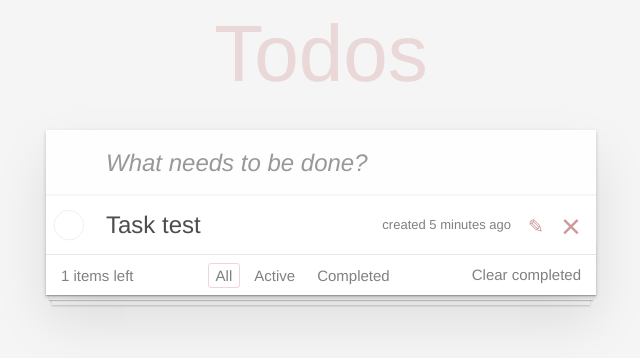
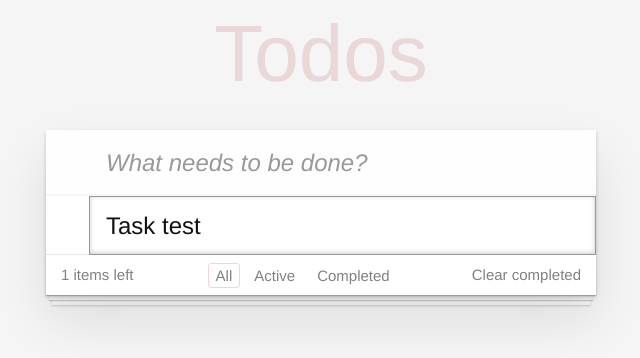
Before and after one commit to Sawatary/todolist_v2, a React (Vite) app: page / in a window 1280 px wide. Both pictures are taken after a click on the button 855 px from the left and 226 px from the top of the page. Shown: the top 358 px of the page, without its empty margins (319-959 px from the left). Built offline with nearby package versions, Linux system fonts and the light colour scheme.

Commit message:
Editing Task

```diff
--- a/src/App.jsx
+++ b/src/App.jsx
@@ -39,11 +39,22 @@ export default class App extends Component {
     }));
   };
 
+  editItem = (id, text) => {
+    this.setState(({ items }) => ({
+      items: items.map((item) => (item.id === id ? { ...item, body: text } : item)),
+    }));
+  };
+
   render() {
     return (
       <div className="todo-app">
         <NewTaskForm onTaskAdd={this.addTask.bind(this)} />
-        <TaskList todos={this.state.items} onDelete={this.deleteTask} onToggle={this.toggleTask} />
+        <TaskList
+          todos={this.state.items}
+          onDelete={this.deleteTask}
+          onToggle={this.toggleTask}
+          editItem={this.editItem}
+        />
         <Footer />
       </div>
     );
--- a/src/components/Task/Task.jsx
+++ b/src/components/Task/Task.jsx
@@ -8,21 +8,46 @@ export default class Task extends React.Component {
       editText: '',
     };
   }
+
   handleFinish = () => this.props.onToggle();
+  handleSubmit = (event) => {
+    event.preventDefault();
+    const {
+      editItem,
+      todo: { id },
+    } = this.props;
+    editItem(id, this.state.editText);
+    this.setState({ editText: '', editing: false });
+  };
 
   render() {
-    const { title, onDelete, checked } = this.props;
+    const { title, onDelete, todo } = this.props;
+    const { checked } = todo;
     return (
-      <li className={checked ? 'completed' : ''}>
+      <li className={checked ? 'completed' : this.state.editing ? 'editing' : ''}>
         <div className="view">
           <input className="toggle" type="checkbox" checked={checked} onChange={this.handleFinish} />
           <label>
             <span className="description">{title}</span>
             <span className="created">created 5 minutes ago</span>
           </label>
-          <button type="button" className="icon icon-edit"></button>
+          <button
+            type="button"
+            className="icon icon-edit"
+            onClick={() => this.setState({ editing: !this.state.editing, editText: this.props.todo.body })}
+          ></button>
           <button type="button" className="icon icon-destroy" onClick={onDelete}></button>
         </div>
+        {this.state.editing && (
+          <form onSubmit={this.handleSubmit}>
+            <input
+              onChange={(event) => this.setState({ editText: event.target.value })}
+              type="text"
+              className="edit"
+              value={this.state.editText}
+            />
+          </form>
+        )}
       </li>
     );
   }
--- a/src/components/TaskList/TaskList.jsx
+++ b/src/components/TaskList/TaskList.jsx
@@ -2,7 +2,7 @@ import React from 'react';
 
 import Task from '../Task/Task';
 
-const TaskList = ({ todos, onDelete, onToggle }) => {
+const TaskList = ({ todos, onDelete, onToggle, editItem }) => {
   return (
     <ul className="todo-list">
       {todos.map((item) => (
@@ -12,6 +12,8 @@ const TaskList = ({ todos, onDelete, onToggle }) => {
           onDelete={() => onDelete(item.id)}
           checked={item.checked}
           onToggle={() => onToggle(item.id)}
+          editItem={editItem}
+          todo={item}
         />
       ))}
     </ul>
```
